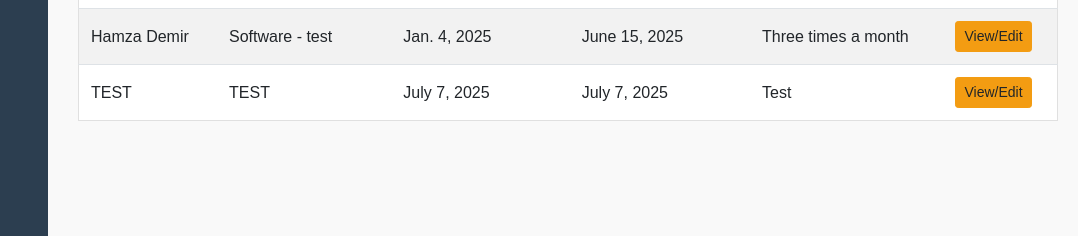
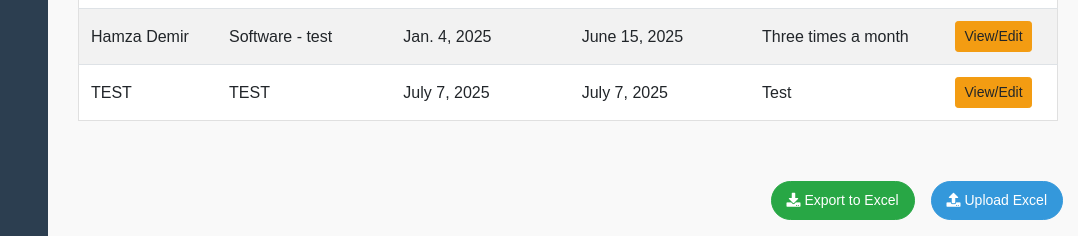
Before and after one commit to hamzademzz/tasker-crm, a Django app: page /regular-customers/ in a window 1280 px wide. Shown: the part 564-800 px from the top of the page, without its empty margins (202-1280 px from the left). Run offline with Django 5.2, Linux system fonts and the light colour scheme; data comes from the database, SQL or seed files in the repository; both versions use the stored data as it was after the commit; parts of the project's set-up code (start-up, migrations or seed data) failed here and were passed over; some libraries are stand-ins or nearby versions.

Commit message:
Add export and upload for regular customers

```diff
--- a/app/templates/app/regular_customer_detail.html
+++ b/app/templates/app/regular_customer_detail.html
@@ -6,6 +6,7 @@
     <meta name="viewport" content="width=device-width, initial-scale=1.0">
     <title>Tasker CRM</title>
     <link rel="stylesheet" href="https://maxcdn.bootstrapcdn.com/bootstrap/4.5.2/css/bootstrap.min.css">
+    <link rel="stylesheet" href="https://cdnjs.cloudflare.com/ajax/libs/font-awesome/5.15.4/css/all.min.css">
     <style>
         /* Smaller modal size */
         .modal-small .modal-dialog {
@@ -325,6 +326,48 @@
     </div>
 </div>
 
+<div class="container mt-4" style="margin-left: auto; margin-right: 0;">
+    <!-- Upload and Export Buttons -->
+    <div class="d-flex justify-content-end mb-3">
+        <a href="{% url 'export_regular_customers' %}" class="btn btn-success btn-sm mr-3" style="border-radius: 30px; padding: 8px 15px;">
+            <i class="fas fa-download"></i> Export to Excel
+        </a>
+        <!-- Trigger Modal for Upload -->
+        <button class="btn btn-primary btn-sm" style="border-radius: 30px; padding: 8px 15px;" data-toggle="modal" data-target="#uploadModal">
+            <i class="fas fa-upload"></i> Upload Excel
+        </button>
+    </div>
+
+    <!-- Modal for Upload -->
+<div class="modal fade" id="uploadModal" tabindex="-1" role="dialog" aria-labelledby="uploadModalLabel" aria-hidden="true">
+    <div class="modal-dialog modal-dialog-centered" role="document">
+        <div class="modal-content">
+            <div class="modal-header">
+                <h5 class="modal-title" id="uploadModalLabel">Upload Excel File</h5>
+                <button type="button" class="close" data-dismiss="modal" aria-label="Close">
+                    <span aria-hidden="true">&times;</span>
+                </button>
+            </div>
+            <div class="modal-body">
+                <form action="{% url 'upload_regular_customer_excel' %}" method="post" enctype="multipart/form-data">
+                    {% csrf_token %}
+                    <div class="form-group">
+                        <label for="excel_file">Choose an Excel file</label>
+                        <input type="file" name="excel_file" accept=".xlsx, .xls" required class="form-control">
+                    </div>
+                    <button type="submit" class="btn btn-primary" style="border-radius: 30px;">Upload</button>
+                </form>
+            </div>
+        </div>
+    </div>
+</div>
+
+</div>
+
+<!-- Include necessary Bootstrap and jQuery scripts -->
+<script src="https://code.jquery.com/jquery-3.6.0.min.js"></script>
+<script src="https://cdn.jsdelivr.net/npm/bootstrap@4.5.2/dist/js/bootstrap.bundle.min.js"></script>
+
 <!-- JavaScript for Bootstrap Modal and pre-filling data -->
 <script src="https://code.jquery.com/jquery-3.5.1.min.js"></script>
 <script src="https://cdnjs.cloudflare.com/ajax/libs/popper.js/1.16.1/umd/popper.min.js"></script>
--- a/app/urls.py
+++ b/app/urls.py
@@ -12,4 +12,7 @@ urlpatterns = [
     path('lead-jobs/', views.lead_jobs, name='lead_jobs'),
     path('export/', views.export_to_excel, name='export_to_excel'),
     path('upload-excel/', views.upload_excel, name='upload_excel'),
+    path('regular-customers/export/', views.export_regular_customers, name='export_regular_customers'),
+    path('regular-customers/upload/', views.upload_regular_customer_excel, name='upload_regular_customer_excel'),
+
 ]
--- a/app/views.py
+++ b/app/views.py
@@ -279,3 +279,63 @@ def upload_excel(request):
             return HttpResponse(f"Error processing file: {str(e)}", status=500)
 
     return redirect('home')
+
+
+def export_regular_customers(request):
+    regular_customers = RegularCustomer.objects.all()
+    data = [
+        {
+            "Name": rc.customer.name,
+            "Service Type": rc.service_type,
+            "Last Service Date": rc.last_service_date,
+            "Service Dates": rc.service_dates,
+            "Contract Details": rc.contract_details,
+        }
+        for rc in regular_customers
+    ]
+
+    df = pd.DataFrame(data)
+    response = HttpResponse(content_type='application/vnd.openxmlformats-officedocument.spreadsheetml.sheet')
+    response['Content-Disposition'] = 'attachment; filename=regular_customers.xlsx'
+    with pd.ExcelWriter(response, engine='openpyxl') as writer:
+        df.to_excel(writer, index=False, sheet_name='Regular Customers')
+
+    return response
+
+
+def upload_regular_customer_excel(request):
+    if request.method == 'POST' and request.FILES.get('excel_file'):
+        uploaded_file = request.FILES['excel_file']
+
+        try:
+            df = pd.read_excel(uploaded_file)
+
+            for _, row in df.iterrows():
+                customer_name = row.get('Name')
+                service_type = row.get('Service Type')
+                last_service_date = row.get('Last Service Date')
+                service_dates = row.get('Service Dates')
+                contract_details = row.get('Contract Details')
+
+                if not customer_name or not service_type or not last_service_date:
+                    continue
+
+                customer = Customer.objects.filter(name=customer_name).first()
+                if not customer:
+                    continue
+
+                RegularCustomer.objects.update_or_create(
+                    customer=customer,
+                    defaults={
+                        'service_type': service_type,
+                        'last_service_date': last_service_date,
+                        'service_dates': service_dates,
+                        'contract_details': contract_details,
+                    },
+                )
+
+            return redirect('regular_customer_detail')
+        except Exception as e:
+            return HttpResponse(f"Error processing file: {str(e)}", status=500)
+
+    return redirect('regular_customer_detail')
```
Also changed, not shown: db.sqlite3.
